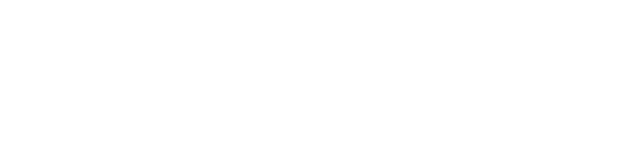
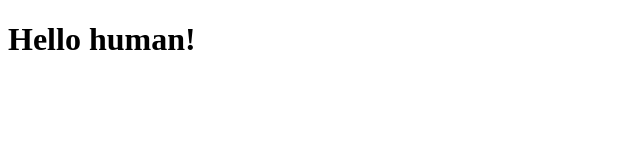
Before and after one commit to Gio325/Rock-Paper-Scissor, a plain HTML site: page index.html in a window 1280 px wide. Shown: the whole page, without its empty margins (0-640 px from the left). Drawn offline with Linux system fonts and the light colour scheme.

Commit message:
added html file

```diff
--- a/index.html
+++ b/index.html
@@ -7,6 +7,6 @@
     <script src="script.js"></script>
 </head>
 <body>
-
+    <strong><h1>Hello human!</h1></strong>
 </body>
 </html>
```
